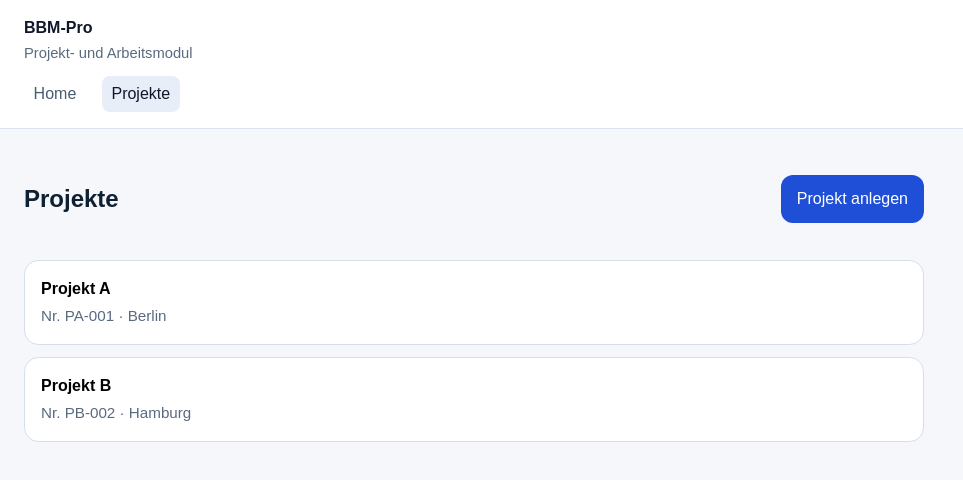
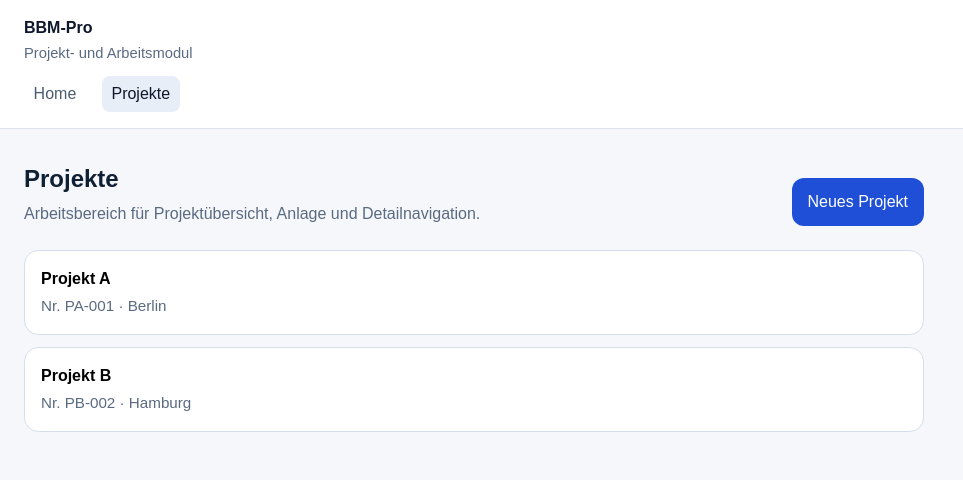
Before and after one commit to SteffenBandholt/BBM-Pro, a React (Vite) app: page /projects in a window 1280 px wide. Shown: the top 480 px of the page, without its empty margins (0-963 px from the left). Built offline with nearby package versions, Linux system fonts and the light colour scheme.

Commit message:
Improve dashboard project entry flow

```diff
--- a/src/modules/dashboard/pages/HomePage.jsx
+++ b/src/modules/dashboard/pages/HomePage.jsx
@@ -9,7 +9,7 @@ export default function HomePage() {
   const { modules, projects, loading, error } = useDashboard();
 
   const handleNewProject = () => {
-    navigate('/projects');
+    navigate('/projects?mode=create');
   };
 
   const handleGoToProjects = () => {
--- a/src/pages/ProjectsPage.jsx
+++ b/src/pages/ProjectsPage.jsx
@@ -1,5 +1,4 @@
-import { useState } from 'react';
-import { useNavigate } from 'react-router-dom';
+import { useNavigate, useSearchParams } from 'react-router-dom';
 import ProjectForm from '../modules/projects/components/ProjectForm.jsx';
 import ProjectList from '../modules/projects/components/ProjectList.jsx';
 import { useProjects } from '../modules/projects/hooks/useProjects.js';
@@ -7,20 +6,21 @@ import { useProjects } from '../modules/projects/hooks/useProjects.js';
 export default function ProjectsPage() {
   const { projects, loading, error, createProject } = useProjects();
   const navigate = useNavigate();
-  const [isCreating, setIsCreating] = useState(false);
+  const [searchParams] = useSearchParams();
+  const isCreating = searchParams.get('mode') === 'create';
 
   const handleCreateClick = () => {
-    setIsCreating(true);
+    navigate('/projects?mode=create');
   };
 
   const handleCancelCreate = () => {
-    setIsCreating(false);
+    navigate('/projects');
   };
 
   const handleSubmitCreate = async (input) => {
     try {
       await createProject(input);
-      setIsCreating(false);
+      navigate('/projects');
     } catch {
       // Fehler wird im Hook gesetzt und oben angezeigt.
     }
@@ -32,19 +32,25 @@ export default function ProjectsPage() {
 
   return (
     <section className="page-section">
-      <div className="page-header">
-        <h1>Projekte</h1>
+      <div className="projects-header">
+        <div>
+          <h1>Projekte</h1>
+          <p>Arbeitsbereich für Projektübersicht, Anlage und Detailnavigation.</p>
+        </div>
         <button type="button" className="button" onClick={handleCreateClick}>
-          Projekt anlegen
+          Neues Projekt
         </button>
       </div>
 
       {loading ? <p>Lade Projekte ...</p> : null}
       {error ? <p className="form-error">{error}</p> : null}
 
-      {isCreating ? <ProjectForm onSubmit={handleSubmitCreate} onCancel={handleCancelCreate} /> : null}
-
-      {!loading && !error ? <ProjectList projects={projects} onProjectClick={handleProjectClick} /> : null}
+      {isCreating ? (
+        <ProjectForm onSubmit={handleSubmitCreate} onCancel={handleCancelCreate} submitLabel="Projekt speichern" />
+      ) : null}
+      {!loading && !error ? (
+        <ProjectList projects={projects} onProjectClick={handleProjectClick} />
+      ) : null}
     </section>
   );
 }
--- a/src/styles/global.css
+++ b/src/styles/global.css
@@ -85,6 +85,23 @@ a {
   justify-content: space-between;
   gap: 1rem;
   margin-bottom: 1.5rem;
+}
+
+.projects-header {
+  display: flex;
+  align-items: flex-end;
+  justify-content: space-between;
+  gap: 1rem;
+  margin-bottom: 1.5rem;
+}
+
+.projects-header h1 {
+  margin: 0 0 0.35rem;
+}
+
+.projects-header p {
+  margin: 0;
+  color: #5a6a80;
 }
 
 .dashboard-header {
```
